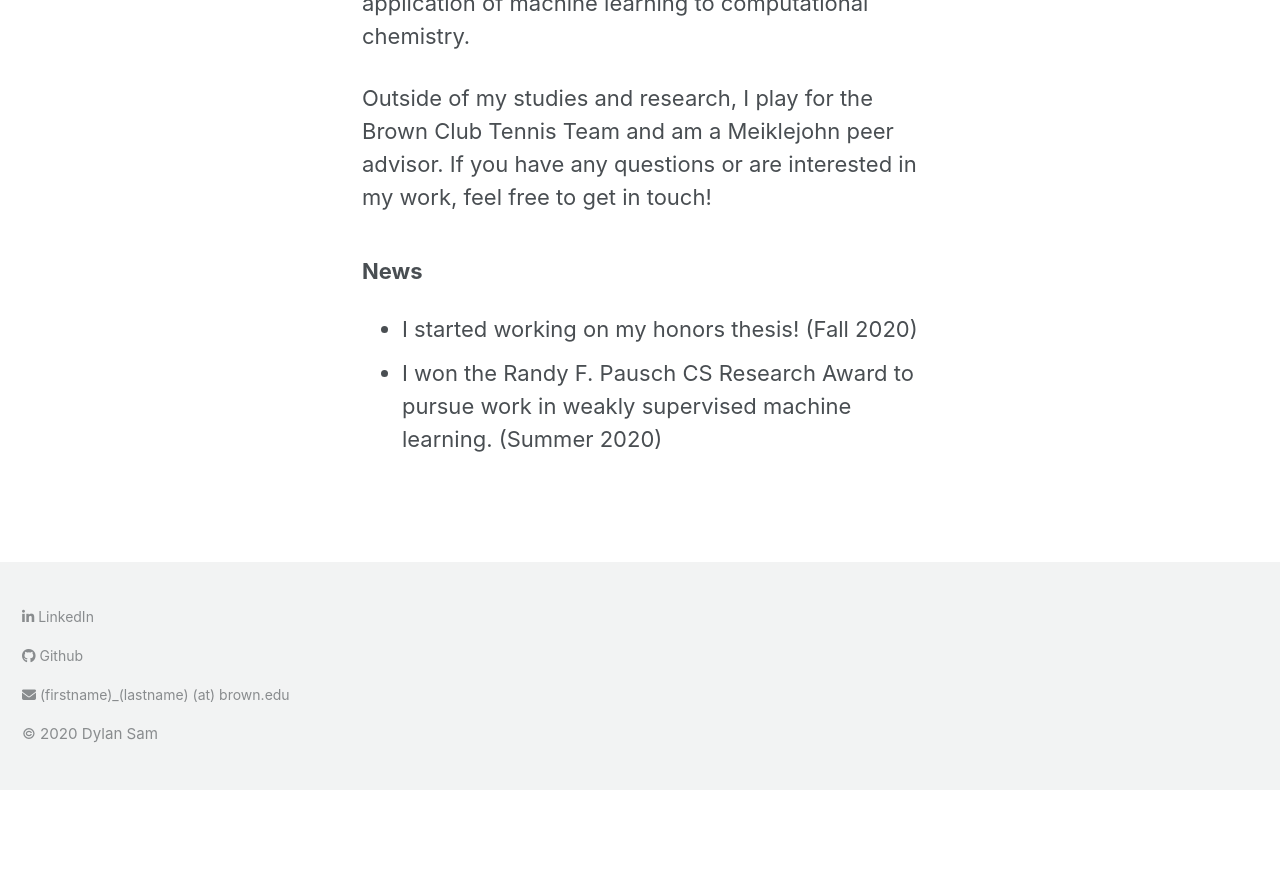
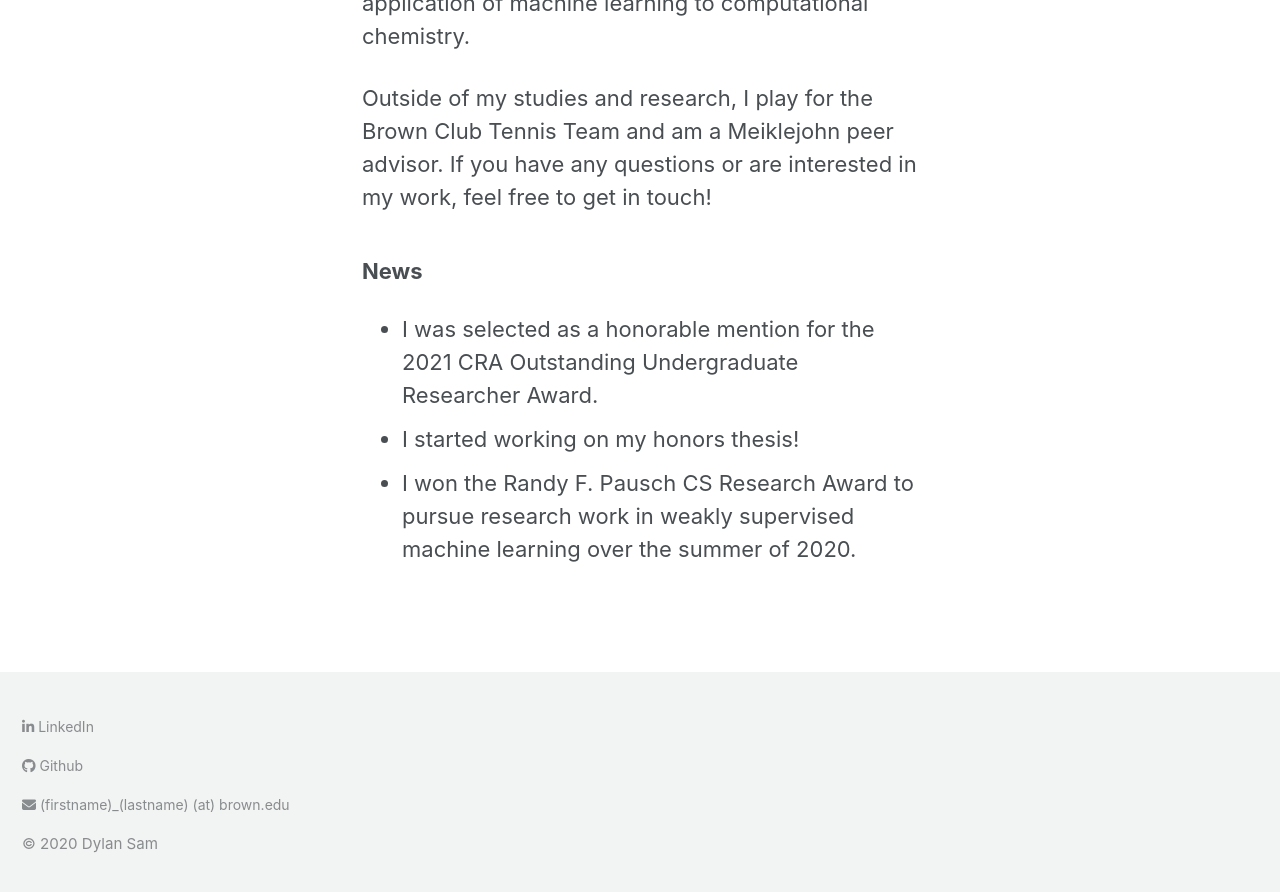
Before and after one commit to dsam99/dsam99.github.io, a Jekyll site: the page built from index.md, in a window 1280 px wide and 900 px high, scrolled down 878 px. Shown: the top 892 px of the window. Built offline with Jekyll 4.4.1, drawn with Linux system fonts in a browser that asks for light colours; cached includes are drawn as plain includes; nearby versions of some CDN libraries; before the commit the page ends 1668 px from its top, so only the background shows below that.

Commit message:
Added stuff about cra

```diff
--- a/_layouts/home.html
+++ b/_layouts/home.html
@@ -30,8 +30,9 @@ layout: default
 	<h3>News</h1>
 	<p>
 		<ul>
-			<li>I started working on my honors thesis! (Fall 2020) </li>
-			<li>I won the Randy F. Pausch CS Research Award to pursue work in weakly supervised machine learning. (Summer 2020) </li>
+			<li> I was selected as a honorable mention for the 2021 CRA Outstanding Undergraduate Researcher Award.</li>
+			<li>I started working on my honors thesis! </li>
+			<li>I won the Randy F. Pausch CS Research Award to pursue research work in weakly supervised machine learning over the summer of 2020. </li>
 		</ul>
 	</p>
 </div>
```
